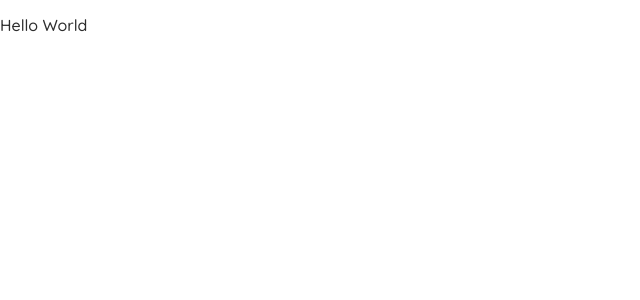
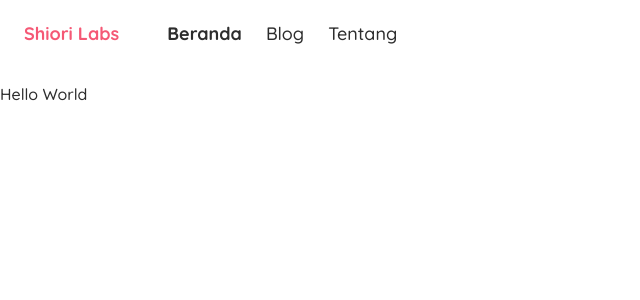
Before and after one commit to ShioriLabs/site, a Next.js app: page / in a window 1280 px wide. Shown: the top 300 px of the page, without its empty margins (0-640 px from the left). Built offline with nearby package versions, Linux system fonts and the light colour scheme.

Commit message:
Added basic navbar

```diff
--- /dev/null
+++ b/src/components/Container/index.tsx
@@ -0,0 +1,15 @@
+import styled from 'styled-components'
+
+const Container = styled.div`
+  width: 100%;
+  max-width: ${props => props.theme.breakpoints.lg};
+  padding: 24px;
+  margin: 0px auto;
+  box-sizing: border-box;
+
+  @media (min-width: ${props => props.theme.breakpoints.xl}) {
+    max-width: ${props => props.theme.breakpoints.xl}
+  }
+`
+
+export default Container
--- /dev/null
+++ b/src/components/Navbar/index.styled.tsx
@@ -0,0 +1,51 @@
+import styled, { css } from 'styled-components'
+
+import Container from '../Container'
+
+const Nav = styled.nav`
+  width: 100vw;
+  background: ${props => props.theme.colors.white}
+`
+
+const NavContainer = styled(Container)`
+  display: flex;
+  align-items: center;
+`
+
+const Text = css`
+  font-size: 18px;
+`
+
+const Logo = styled.span`
+  ${Text}
+  color: ${props => props.theme.colors.branding};
+  font-weight: ${props => props.theme.fontWeights.bold};
+  margin-right: 48px;
+`
+
+const LinkContainer = styled.div`
+`
+
+interface AProps {
+  active?: boolean
+}
+
+const A = styled.a<AProps>`
+  ${Text}
+  color: ${props => props.theme.colors.black};
+  font-weight: ${props => props.theme.fontWeights.normal};
+  text-decoration: none;
+  margin-right: 24px;
+
+  &:last-child {
+    margin-right: 0px;
+  }
+
+  ${props => props.active && css`
+    font-weight: ${props => props.theme.fontWeights.bold};
+  `}
+
+`
+
+export default {}
+export { Nav, Logo, NavContainer, LinkContainer, A }
--- /dev/null
+++ b/src/components/Navbar/index.tsx
@@ -0,0 +1,30 @@
+import React from 'react'
+import Link from 'next/link'
+import { useRouter } from 'next/router'
+
+import { Nav, Logo, NavContainer, LinkContainer, A } from './index.styled'
+
+const Navbar = (): React.ReactElement => {
+  const router = useRouter()
+
+  return (
+    <Nav>
+      <NavContainer>
+        <Logo>Shiori Labs</Logo>
+        <LinkContainer>
+          <Link href="/" passHref>
+            <A active={router.pathname === '/'}>Beranda</A>
+          </Link>
+          <Link href="/blog" passHref>
+            <A active={router.pathname === '/blog'}>Blog</A>
+          </Link>
+          <Link href="/about" passHref>
+            <A active={router.pathname === '/about'}>Tentang</A>
+          </Link>
+        </LinkContainer>
+      </NavContainer>
+    </Nav>
+  )
+}
+
+export default Navbar
--- /dev/null
+++ b/src/layout/Default/index.tsx
@@ -0,0 +1,18 @@
+import React from 'react'
+
+import Navbar from '../../components/Navbar'
+
+interface Props {
+  children: React.ReactElement | React.ReactElement[] | string | number
+}
+
+const DefaultLayout = ({ children }: Props): React.ReactElement => {
+  return (
+    <>
+      <Navbar />
+      {children}
+    </>
+  )
+}
+
+export default DefaultLayout
--- a/src/pages/_app.tsx
+++ b/src/pages/_app.tsx
@@ -8,9 +8,9 @@ import 'normalize.css'
 
 const GlobalStyle = createGlobalStyle`
   body {
-    color: ${(props): string => props.theme.colors.black};
+    color: ${props => props.theme.colors.black};
+    font-weight: ${props => props.theme.fontWeights.normal};
     font-family: "Quicksand", -apple-system, BlinkMacSystemFont, "Segoe UI", Roboto, Oxygen-Sans, Ubuntu, Cantarell, "Helvetica Neue", sans-serif;
-    font-weight: 500;
   }
 `
 
--- a/src/pages/index.tsx
+++ b/src/pages/index.tsx
@@ -1,10 +1,12 @@
 import React from 'react'
+
+import Layout from '../layout/Default'
 
 const Index = (): React.ReactElement => {
   return (
-    <div>
+    <Layout>
       <p>Hello World</p>
-    </div>
+    </Layout>
   )
 }
 
--- a/src/theme/default.ts
+++ b/src/theme/default.ts
@@ -3,5 +3,15 @@ export default {
     branding: '#F55875',
     black: '#2D2D2D',
     white: '#FFFFFF'
+  },
+  breakpoints: {
+    sm: '640px',
+    md: '768px',
+    lg: '1024px',
+    xl: '1280px'
+  },
+  fontWeights: {
+    normal: 500,
+    bold: 700
   }
 }
```
